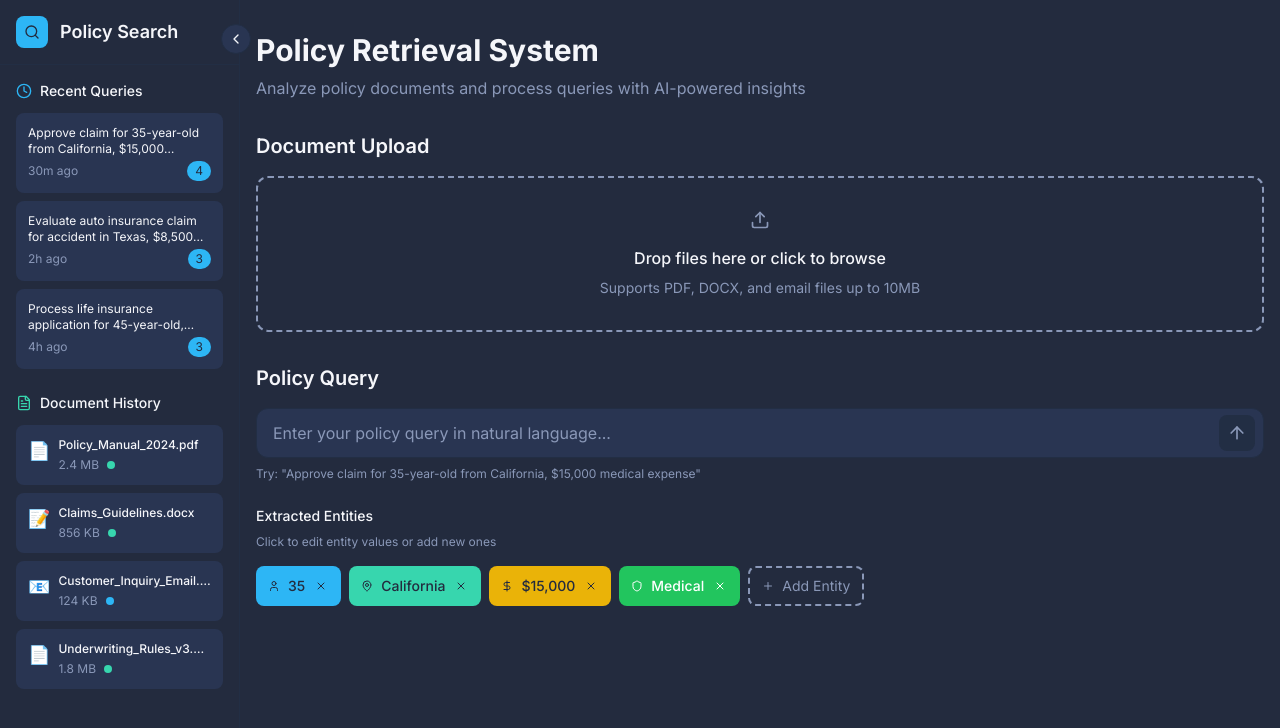
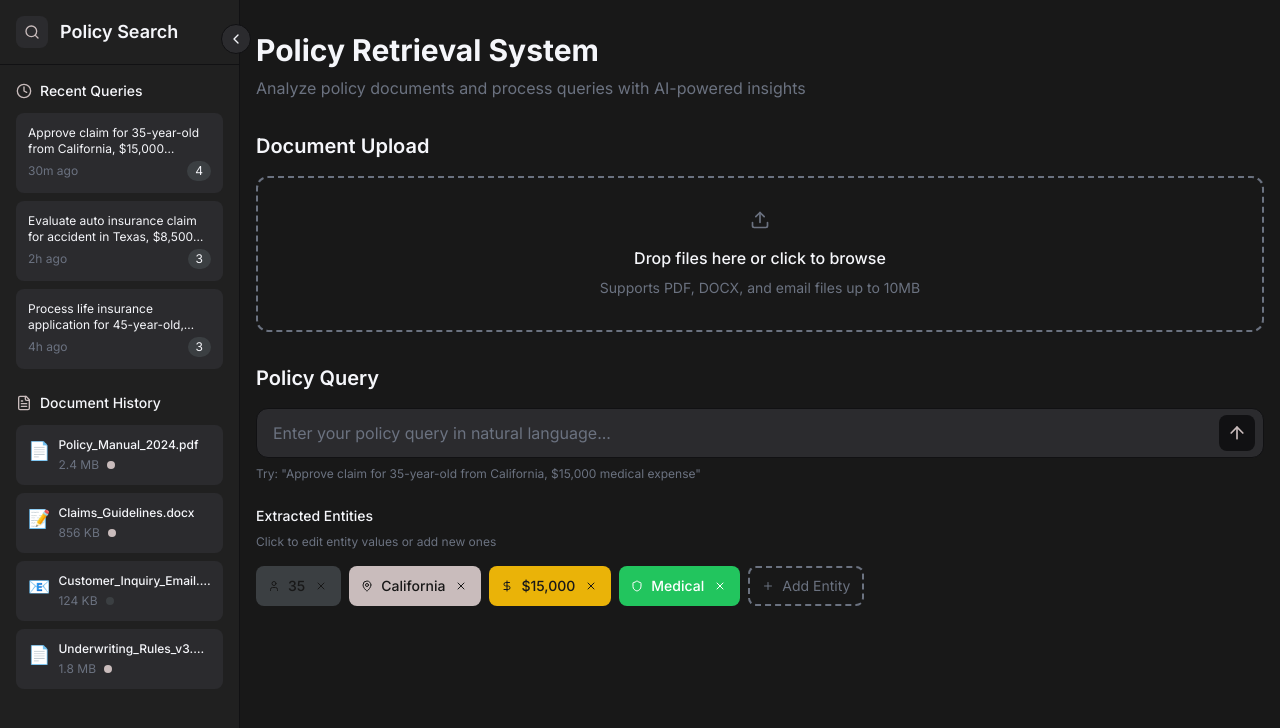
Before and after one commit to prasanna-ezhilmurugan/Pola, a Next.js app in the folder frontend/: page / in a window 1280 px wide. Shown: the top 728 px of the page. Built offline with nearby package versions, Linux system fonts and the light colour scheme.

Commit message:
change colors

```diff
--- a/frontend/components/layout/Sidebar.tsx
+++ b/frontend/components/layout/Sidebar.tsx
@@ -70,7 +70,7 @@ export default function Sidebar({ className }: SidebarProps) {
   return (
     <aside
       className={cn(
-        'fixed left-0 top-0 h-full bg-policy-primary border-r border-policy-secondary transition-all duration-300 ease-in-out z-40',
+        'fixed left-0 top-0 h-full bg-policy-sidebar border-r border-policy-secondary transition-all duration-300 ease-in-out z-40',
         isCollapsed ? 'w-16' : 'w-60',
         className
       )}
@@ -92,8 +92,8 @@ export default function Sidebar({ className }: SidebarProps) {
 
       <div className="p-4 border-b border-policy-secondary">
         <div className="flex items-center gap-3">
-          <div className="w-8 h-8 bg-policy-accent rounded-lg flex items-center justify-center">
-            <Search className="w-4 h-4 text-policy-primary" />
+          <div className="w-8 h-8 bg-policy-card rounded-lg flex items-center justify-center">
+            <Search className="w-4 h-4 text-policy-accent-teal" />
           </div>
           {!isCollapsed && (
             <h1 className="text-policy-text font-semibold text-lg">
@@ -109,7 +109,7 @@ export default function Sidebar({ className }: SidebarProps) {
             {/* Recent Queries Section */}
             <section>
               <div className="flex items-center gap-2 mb-3">
-                <Clock className="w-4 h-4 text-policy-accent" />
+                <Clock className="w-4 h-4 text-policy-accent-teal" />
                 <h2 className="text-policy-text font-medium text-sm">
                   Recent Queries
                 </h2>
@@ -128,7 +128,7 @@ export default function Sidebar({ className }: SidebarProps) {
                       <span className="text-policy-text-muted text-xs">
                         {formatTimeAgo(query.timestamp)}
                       </span>
-                      <span className="bg-policy-accent text-policy-primary text-xs px-2 py-0.5 rounded-full">
+                      <span className="bg-policy-accent text-policy-text text-xs px-2 py-0.5 rounded-full">
                         {query.entityCount}
                       </span>
                     </div>
@@ -192,7 +192,7 @@ export default function Sidebar({ className }: SidebarProps) {
                 title="Recent Queries"
                 aria-label="Show recent queries"
               >
-                <Clock className="w-5 h-5 text-policy-accent" />
+                <Clock className="w-5 h-5 text-policy-accent-teal" />
               </button>
               <button
                 className="w-10 h-10 bg-policy-card hover:bg-policy-secondary rounded-lg flex items-center justify-center transition-colors duration-200 focus:outline-none focus:ring-2 focus:ring-policy-accent-teal"
--- a/frontend/components/query/QueryInput.tsx
+++ b/frontend/components/query/QueryInput.tsx
@@ -80,7 +80,7 @@ export default function QueryInput({
             {isLoading ? (
               <Loader2 className="w-5 h-5 animate-spin" />
             ) : (
-              <ArrowUp className="w-5 h-5" />
+              <ArrowUp className="w-5 h-5 text-policy-accent-teal" />
             )}
           </button>
         </div>
--- a/frontend/tailwind.config.ts
+++ b/frontend/tailwind.config.ts
@@ -12,13 +12,14 @@ const config: Config = {
       colors: {
         // Custom Policy System Colors
         policy: {
-          primary: '#232B3E',     // deep navy
-          secondary: '#222E44',   // slate
-          card: '#293552',        // lighter dark
-          accent: '#2DB6F5',      // cyan blue
-          'accent-teal': '#37D6AE', // teal
+          primary: '#181818',
+          sidebar: '#202020' ,     // deep navy
+          secondary: '#111113',   // slate
+          card: '#2b2b2eff',        // lighter dark
+          accent: '#3b3f42ff',      // cyan blue
+          'accent-teal': '#c9bcbcff', // teal
           text: '#F5F6FA',        // off-white
-          'text-muted': '#8A98B8', // muted grey
+          'text-muted': '#6B7280', // muted grey
         },
         // Keep existing shadcn colors
         background: 'hsl(var(--background))',
```
